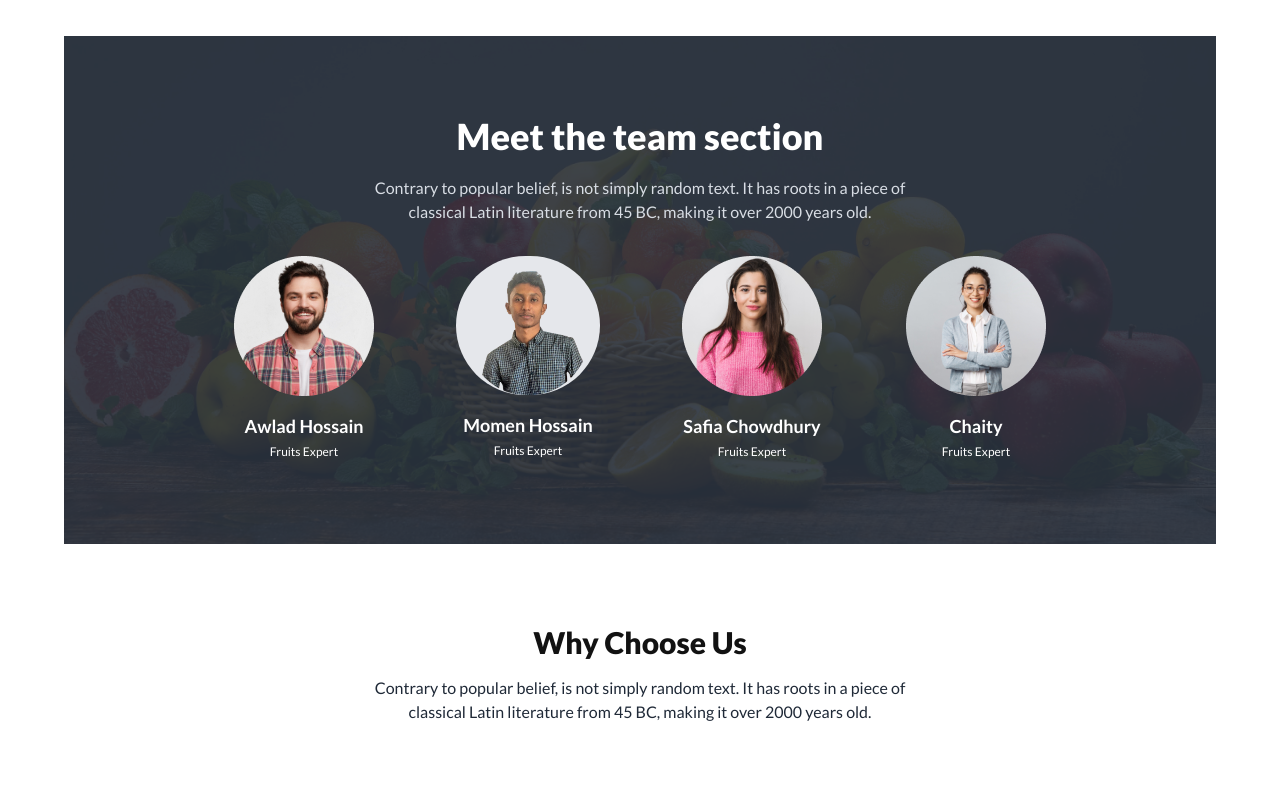
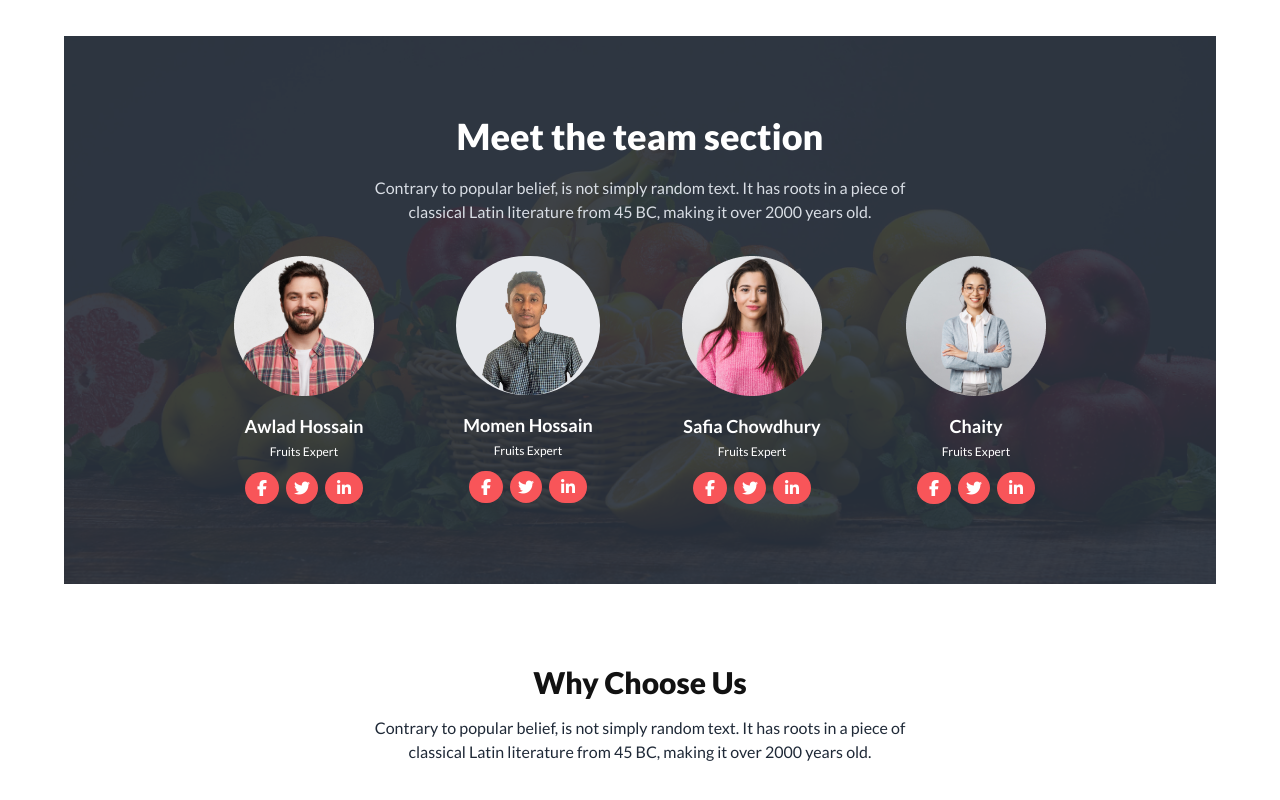
Before and after one commit to cssmh/B8A3-fruit-burst-Ass3, a plain HTML site: page index.html in a window 1280 px wide. Shown: the part 1517-2317 px from the top of the page. Drawn offline with nearby package versions, Linux system fonts and the light colour scheme.

Commit message:
our user

```diff
--- a/index.html
+++ b/index.html
@@ -260,8 +260,10 @@
                     <img src="./images/member1.png" class="mx-auto mb-4" alt="">
                     <h1 class="text-lg text-[#FFF] font-bold mb-1">Awlad Hossain</h1>
                     <p class="text-xs text-[#FFF] mb-1">Fruits Expert</p>
-                    <div>
-                      <!-- 3 icon -->
+                    <div class="mt-3 space-x-1">
+                      <i class="fa-brands fa-facebook-f rounded-full bg-[#F85559] p-2 px-3" style="color: #ffffff;"></i>
+                      <i class="fa-brands fa-twitter rounded-full bg-[#F85559] p-2" style="color: #ffffff;"></i>
+                      <i class="fa-brands fa-linkedin-in rounded-full bg-[#F85559] p-2 px-3" style="color: #ffffff;"></i>
                     </div>
                   </div>
                   <!-- Member 2 -->
@@ -269,8 +271,10 @@
                     <img src="./images/momen.png" class="mb-4 mx-auto w-36 rounded-full bg-gray-200 px-2" alt="">
                     <h1 class="text-lg text-[#FFF] font-bold mb-1">Momen Hossain</h1>
                     <p class="text-xs text-[#FFF] mb-1">Fruits Expert</p>
-                    <div>
-                      <!-- 3 icon -->
+                    <div class="mt-3 space-x-1">
+                      <i class="fa-brands fa-facebook-f rounded-full bg-[#F85559] p-2 px-3" style="color: #ffffff;"></i>
+                      <i class="fa-brands fa-twitter rounded-full bg-[#F85559] p-2" style="color: #ffffff;"></i>
+                      <i class="fa-brands fa-linkedin-in rounded-full bg-[#F85559] p-2 px-3" style="color: #ffffff;"></i>
                     </div>
                   </div>
                   <!-- Member 3 -->
@@ -278,8 +282,10 @@
                     <img src="./images/member2.png" class="mx-auto mb-4" alt="">
                     <h1 class="text-lg text-[#FFF] font-bold mb-1">Safia Chowdhury</h1>
                     <p class="text-xs text-[#FFF] mb-1">Fruits Expert</p>
-                    <div>
-                      <!-- 3 icon -->
+                    <div class="mt-3 space-x-1">
+                      <i class="fa-brands fa-facebook-f rounded-full bg-[#F85559] p-2 px-3" style="color: #ffffff;"></i>
+                      <i class="fa-brands fa-twitter rounded-full bg-[#F85559] p-2" style="color: #ffffff;"></i>
+                      <i class="fa-brands fa-linkedin-in rounded-full bg-[#F85559] p-2 px-3" style="color: #ffffff;"></i>
                     </div>
                   </div>
                   <!-- Member 4 -->
@@ -287,8 +293,10 @@
                     <img src="./images/member4.png" class="mx-auto mb-4" alt="">
                     <h1 class="text-lg text-[#FFF] font-bold mb-1">Chaity</h1>
                     <p class="text-xs text-[#FFF] mb-1">Fruits Expert</p>
-                    <div>
-                      <!-- 3 icon -->
+                    <div class="mt-3 space-x-1">
+                      <i class="fa-brands fa-facebook-f rounded-full bg-[#F85559] p-2 px-3" style="color: #ffffff;"></i>
+                      <i class="fa-brands fa-twitter rounded-full bg-[#F85559] p-2" style="color: #ffffff;"></i>
+                      <i class="fa-brands fa-linkedin-in rounded-full bg-[#F85559] p-2 px-3" style="color: #ffffff;"></i>
                     </div>
                   </div>
                 </div>
```
